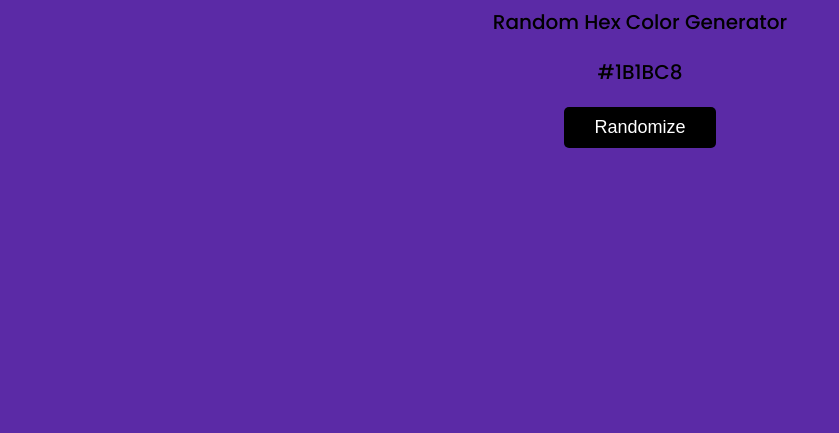
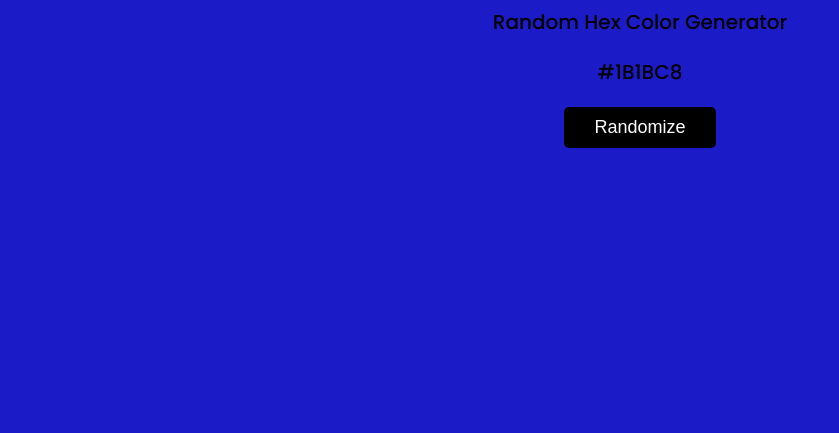
Before and after one commit to spooky-xavi/hexGen, a plain HTML site: page index.html in a window 1280 px wide. Shown: the part 367-800 px from the top of the page, without its empty margins (0-839 px from the left). Drawn offline with Linux system fonts and the light colour scheme.

Commit message:
Update background color

```diff
--- a/style.css
+++ b/style.css
@@ -8,7 +8,7 @@
 
 body {
     font-family: 'Poppins', sans-serif;
-    background-color: #5B2AA6;
+    background-color: #1B1BC8;
 }
 
 header {
```
